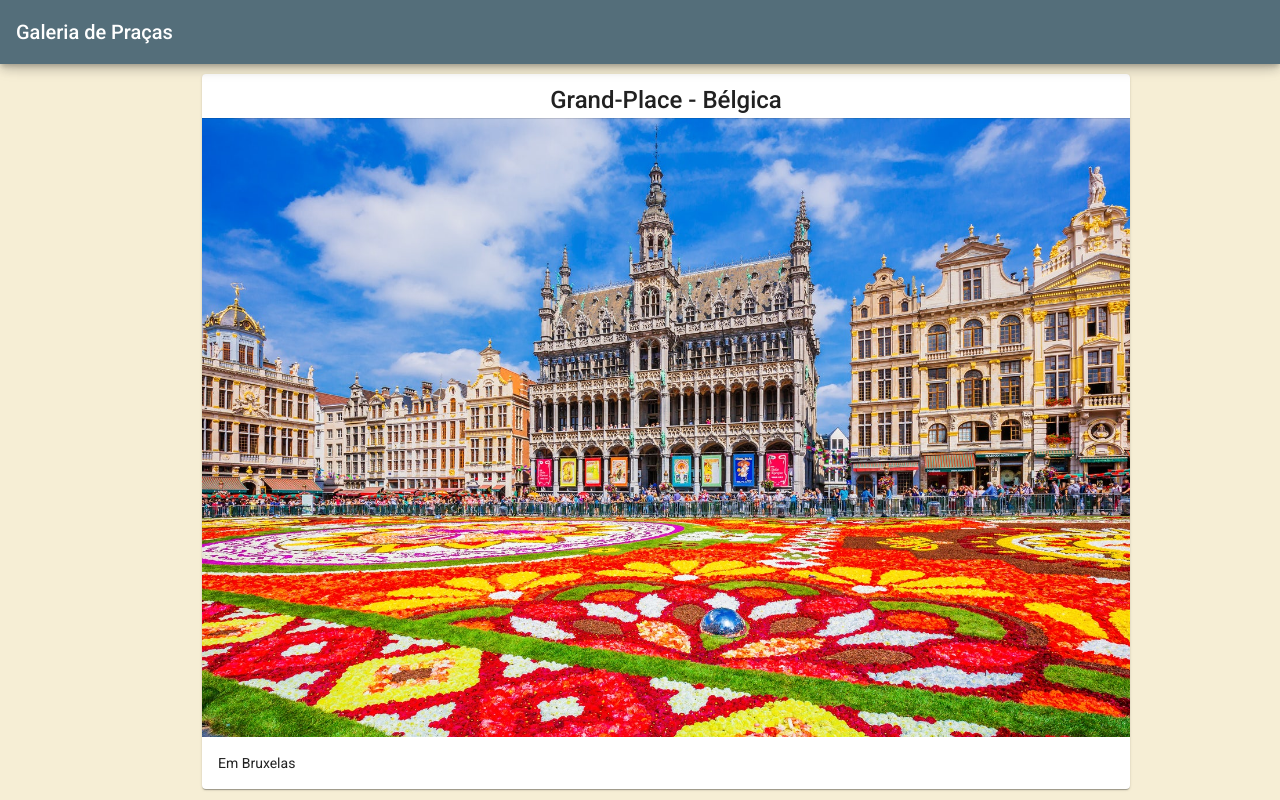
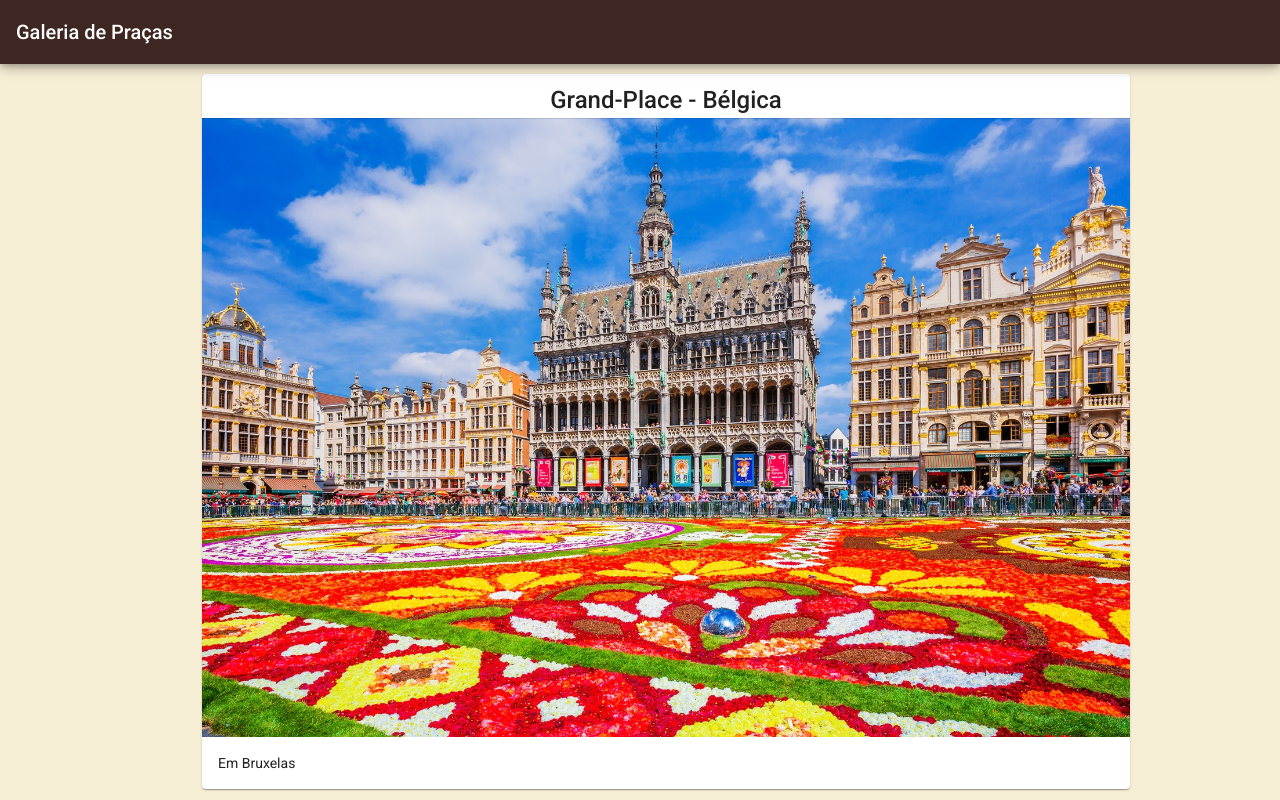
Before and after one commit to MatheusHenAlmeida/galeria-de-pracas, an Angular app: page / in a window 1280 px wide. Shown: the top 800 px of the page. Built offline with nearby package versions, Linux system fonts and the light colour scheme; data requests are answered from the project's data file; what @asymmetrik/ngx-leaflet would draw is missing.

Commit message:
Definindo nova cor para app bar

```diff
--- a/src/app/components/shared.styles.scss
+++ b/src/app/components/shared.styles.scss
@@ -1,9 +1,11 @@
+$container-color: rgb(246, 238, 213);
+
 .container {
     width: 100%;
     display: flex;
     flex-direction: column;
     align-items: center;
-    background-color: rgb(246, 238, 213);
+    background-color: $container-color;
 }
 
 .card-title {
--- a/src/theme.scss
+++ b/src/theme.scss
@@ -1,7 +1,7 @@
 @import '~@angular/material/theming';
 @include mat-core();
 
-$candy-app-primary: mat-palette($mat-blue-grey, 600);
+$candy-app-primary: mat-palette($mat-brown, 900);
 $candy-app-accent:  mat-palette($mat-pink, A200, A100, A400);
 $candy-app-warn:    mat-palette($mat-red);
 
```
